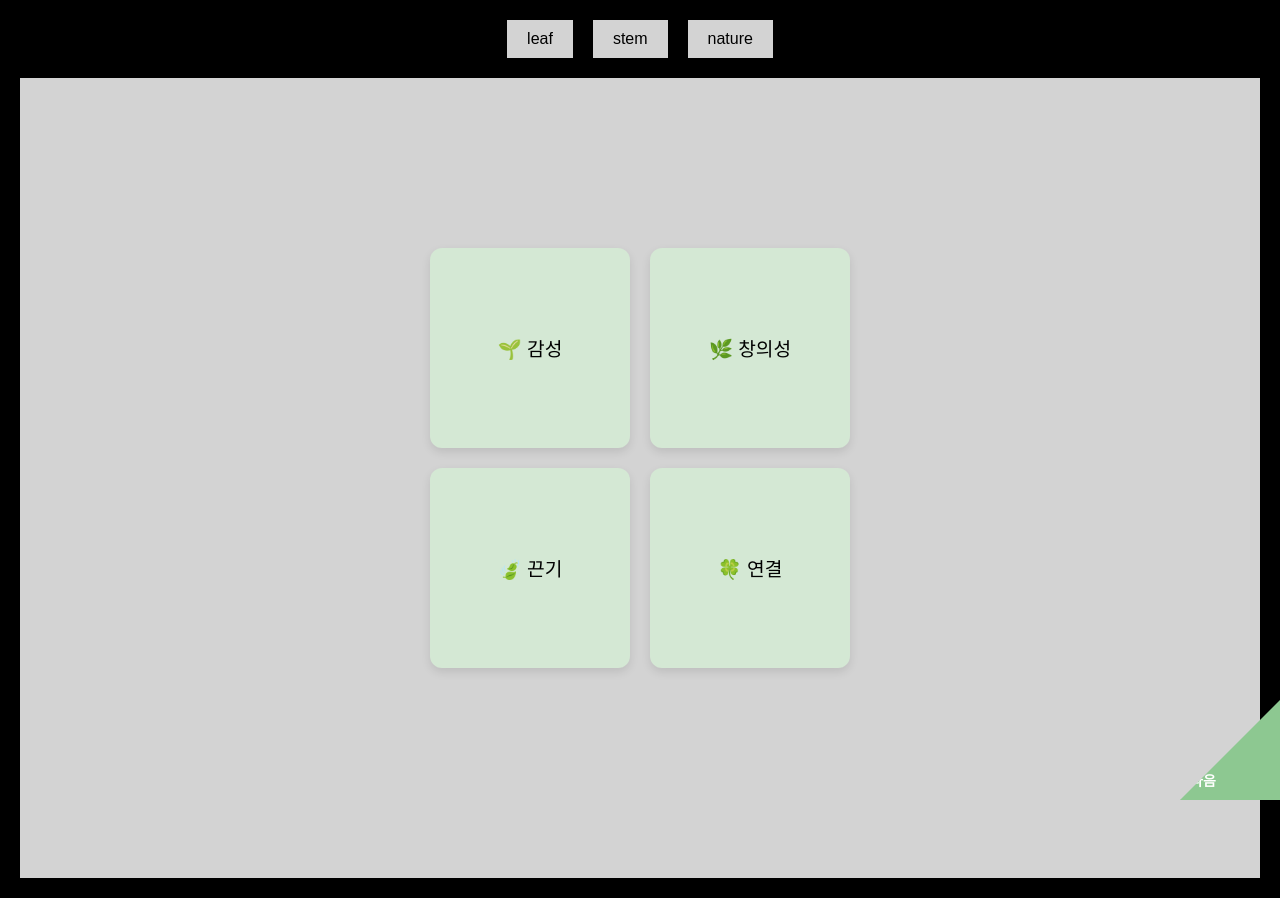
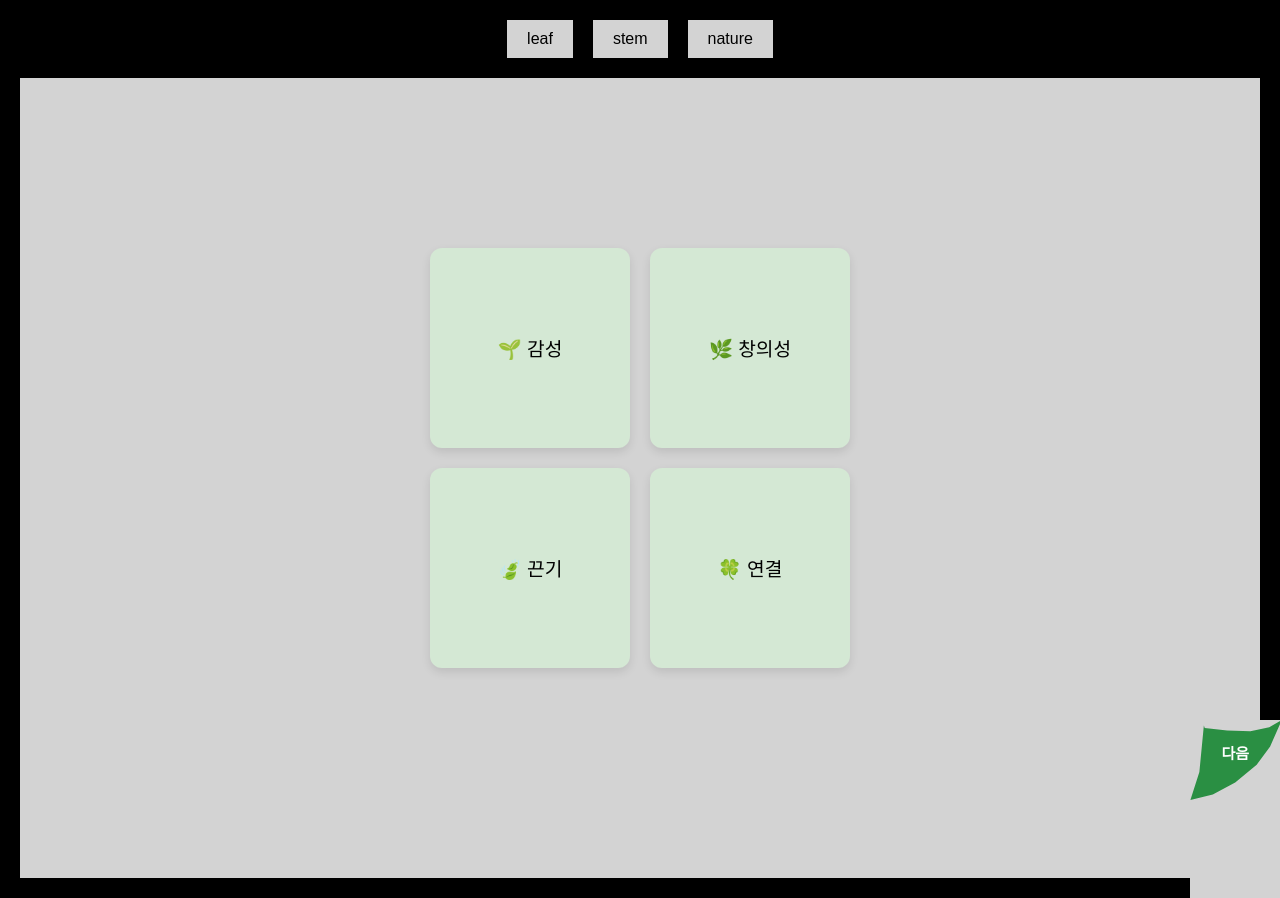
Before and after one commit to jojayeon/my_home, a React (Create React App) app in the folder my_home/: page /leaf in a window 1280 px wide. Built offline with nearby package versions, Linux system fonts and the light colour scheme.

Commit message:
:lipstick: 다음 페이지 버튼 디자인, 애니메이션 수정 중

```diff
--- a/my_home/src/components/CornerButton.jsx
+++ b/my_home/src/components/CornerButton.jsx
@@ -1,26 +1,28 @@
 // components/CornerButton.jsx
-import { useNavigate } from 'react-router-dom';
-import { useState } from 'react';
-import '../styles/CornerButton.css';
+// CornerButton.jsx
+import { useState } from "react";
+import { useNavigate } from "react-router-dom";
+import "../styles/CornerButton.css"; // 아래 스타일을 여기에 작성
 
-function CornerButton({ to }) {
+const CornerButton = ({ to }) => {
+  const [isClicked, setIsClicked] = useState(false);
   const navigate = useNavigate();
-  const [clicked, setClicked] = useState(false);
 
   const handleClick = () => {
-    setClicked(true);
+    setIsClicked(true);
     setTimeout(() => {
       navigate(to);
-    }, 800); // 애니메이션 시간 후 이동
+    }, 1500); // 애니메이션 지속시간
   };
 
   return (
-    <div className={`corner-button-wrapper ${clicked ? 'clicked' : ''}`} onClick={handleClick}>
-      <div className="corner-button">
-        <span className="corner-text">다음</span>
-      </div>
+    <div className={`corner-container ${isClicked ? "clicked" : ""}`}>
+      <div className="cover-box" />
+      <button className="corner-button" onClick={handleClick}>
+        다음
+      </button>
     </div>
   );
-}
+};
 
 export default CornerButton;
--- a/my_home/src/styles/CornerButton.css
+++ b/my_home/src/styles/CornerButton.css
@@ -1,44 +1,70 @@
-/* styles/CornerButton.css */
-.corner-button-wrapper {
+.corner-container {
   position: fixed;
   bottom: 20px;
-  right: 20px;
-  width: 80px;
-  height: 80px;
-  z-index: 1000;
-  cursor: pointer;
-  transition: all 0.8s ease-in-out;
+  right: 0vw;
+  bottom: 0vh;
+  z-index: 100;
 }
 
-.corner-button-wrapper.clicked {
-  transform: translate(-100vw, -100vh);
+/* 덮개 박스: 초기에는 오른쪽 하단 밖에 있음 */
+.cover-box {
+  position: fixed;
+  width: 100vw;
+  height: 100vh;
+  opacity: 1;
+  top: 90%;
+  left: 93%;
+  transition: top 1s ease, left 1s ease, opacity 1s ease;
+  z-index: 99;
+  pointer-events: none;
+  background:rgb(211, 211, 211, 1);
+}
+
+/* 클릭 시 위로 이동 + 불투명해짐 */
+.corner-container.clicked .cover-box {
+  top: 10%;
+  left: 0;
+  opacity: 1;
+  pointer-events: auto;
+}
+
+/* 삼각형 모양 버튼 */
+.corner-button {
+  width: 7vw;
+  height: 10vh;
+  padding-bottom: 2vh;
+  background-color: #2a8f43;
+  color: white;
+  font-size: 15px;
+  font-weight: bold;
+  border: none;
+  cursor: pointer;
+  clip-path: polygon(88% 9%, 102% 0, 89% 33%, 74% 56%, 50% 78%, 25% 93%, 0 100%,10% 65%, 15% 7%, 16% 10%, 41% 13%, 67% 14%);
+  transition: transform 0.7s linear, opacity 1.5s linear;
+  z-index: 100;
+  position: relative;
+}
+
+/* 클릭 시 버튼도 위로 날아감 */
+.corner-container.clicked .corner-button {
+  transform: translate(-100vw, -85vh);
   opacity: 0;
 }
 
-.corner-button {
-  width: 100%;
-  height: 100%;
-  background: #8dc891;
-  clip-path: polygon(100% 0, 100% 100%, 0 100%);
-  display: flex;
-  align-items: flex-end;
-  justify-content: flex-start;
-  padding: 10px;
-  position: relative;
-  box-shadow: 0 4px 10px rgba(0, 0, 0, 0.2);
-  transition: opacity 0.3s;
+.cover-box::before {
+  content: '';
+  position: absolute;
+  top: 100%;
+  left: 30%;
+  width: 141%;
+  height: 1px;
+  background-color: black;
+  transform: rotate(-65deg);
+  transform-origin: top left;
+
+  opacity: 1;
+  transition: opacity 0.5s ease 1s; /* 1초 후에 0.5초 동안 사라짐 */
 }
-
-.corner-text {
-  color: white;
-  font-weight: bold;
-  font-size: 14px;
-  position: absolute;
-  bottom: 10px;
-  left: 10px;
+.corner-container.clicked .cover-box::before {
+  opacity: 0;
 }
-
-
-.corner-button:hover {
-  background: #388E3C;
-}
```
